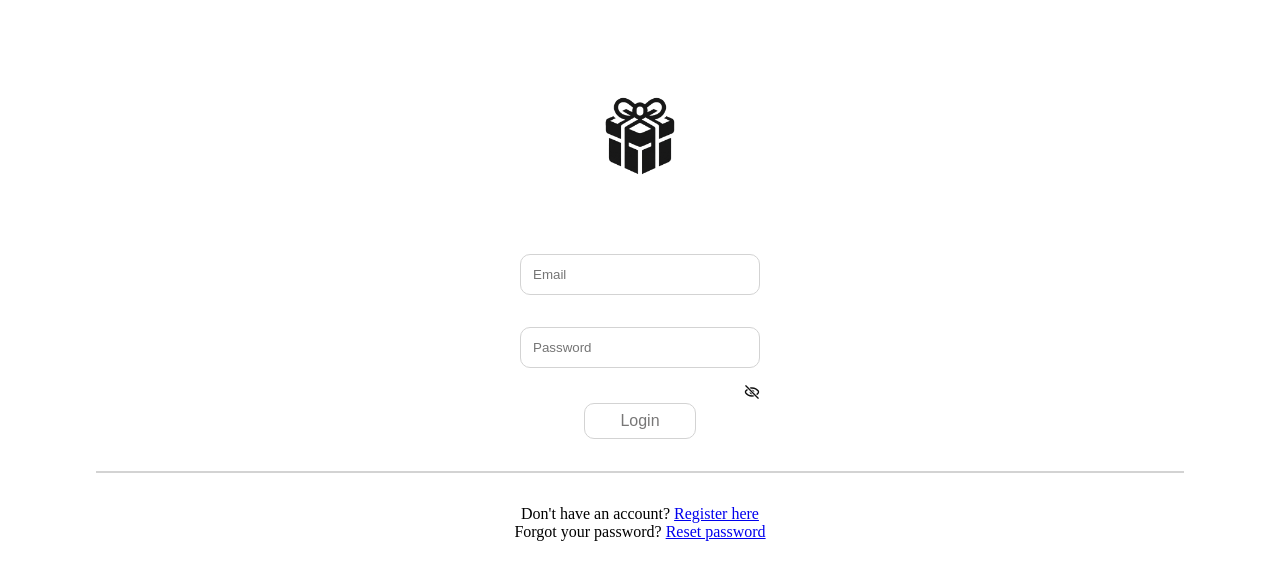
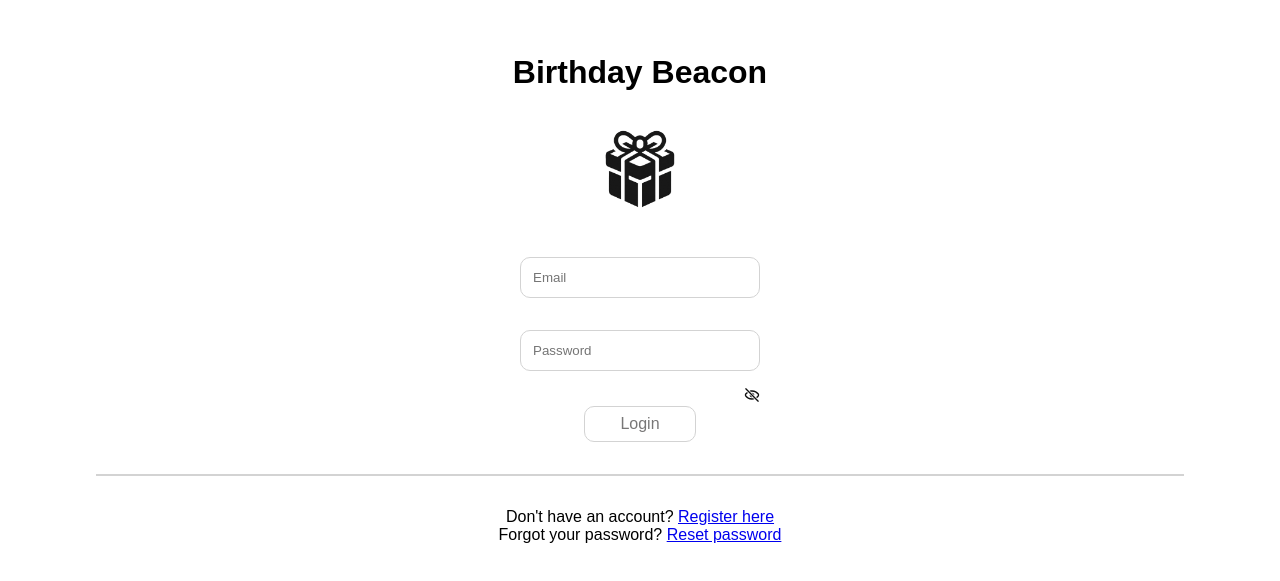
Before and after one commit to LucasLofqvist/birthday-beacon-ui, a Vue app: page / in a window 1280 px wide. Shown: the part 101-682 px from the top of the page. Built offline with nearby package versions, Linux system fonts and the light colour scheme.

Commit message:
Added a title and changed main font-family to Arial

```diff
--- a/src/assets/main.css
+++ b/src/assets/main.css
@@ -6,4 +6,5 @@
 
 html {
   font-size: 16px;
+  font-family: Arial, Helvetica, sans-serif;
 }
--- a/src/components/auth/LoginForm.vue
+++ b/src/components/auth/LoginForm.vue
@@ -10,6 +10,7 @@ const isHidden = ref(true);
 <template>
   <div id="login-container">
     <div id="header">
+      <h1 alt="Title">Birthday Beacon</h1>
       <img :src="logo" alt="Birthday beacon logo" id="logo" />
     </div>
 
@@ -60,14 +61,18 @@ const isHidden = ref(true);
 
 #header {
   display: flex;
+  flex-direction: column;
   justify-content: center;
   align-items: center;
+}
+
+#header h1 {
+  font-size: 2rem;
 }
 
 #logo {
   width: 150px;
   height: 150px;
-  margin-bottom: 20%;
 }
 
 form {
```
